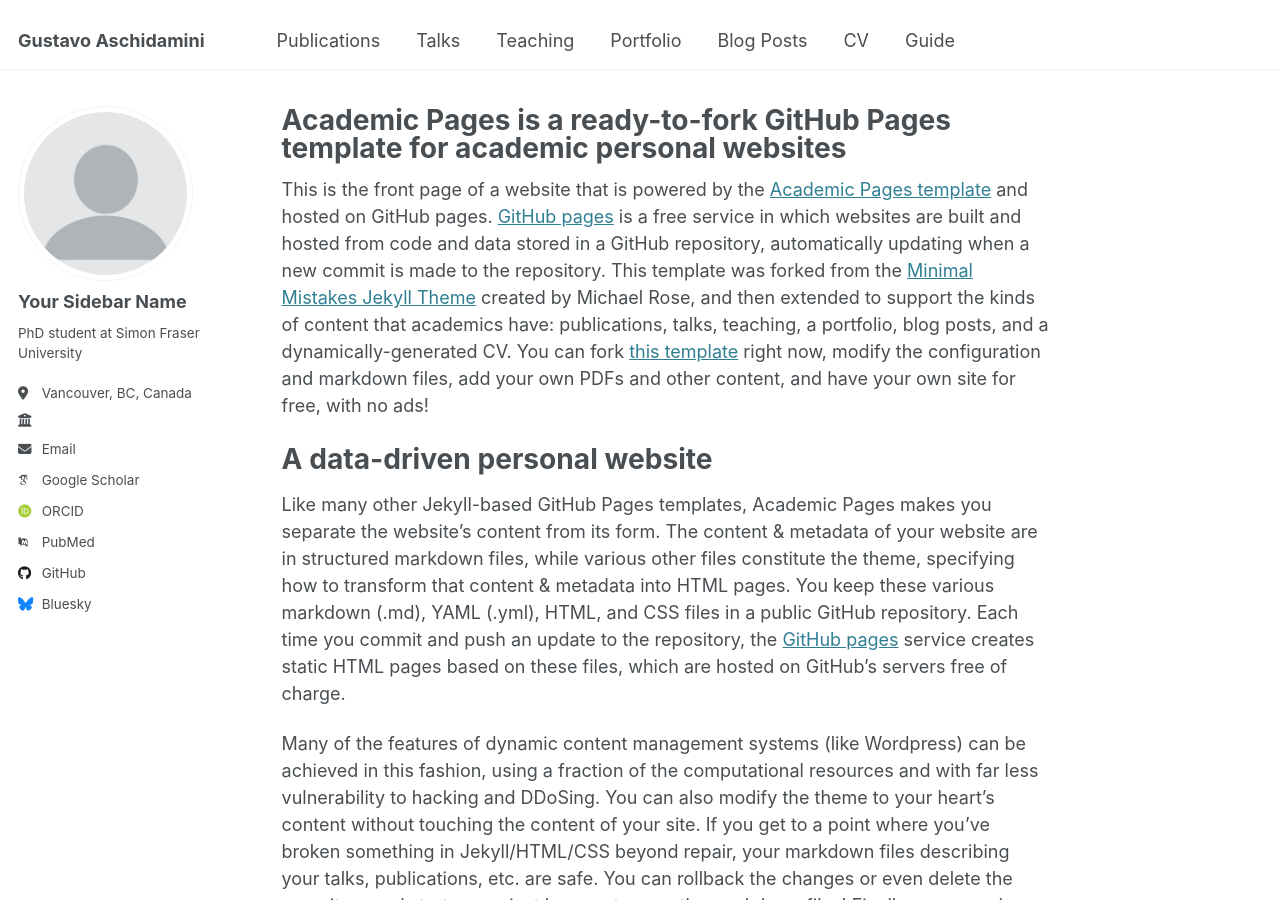
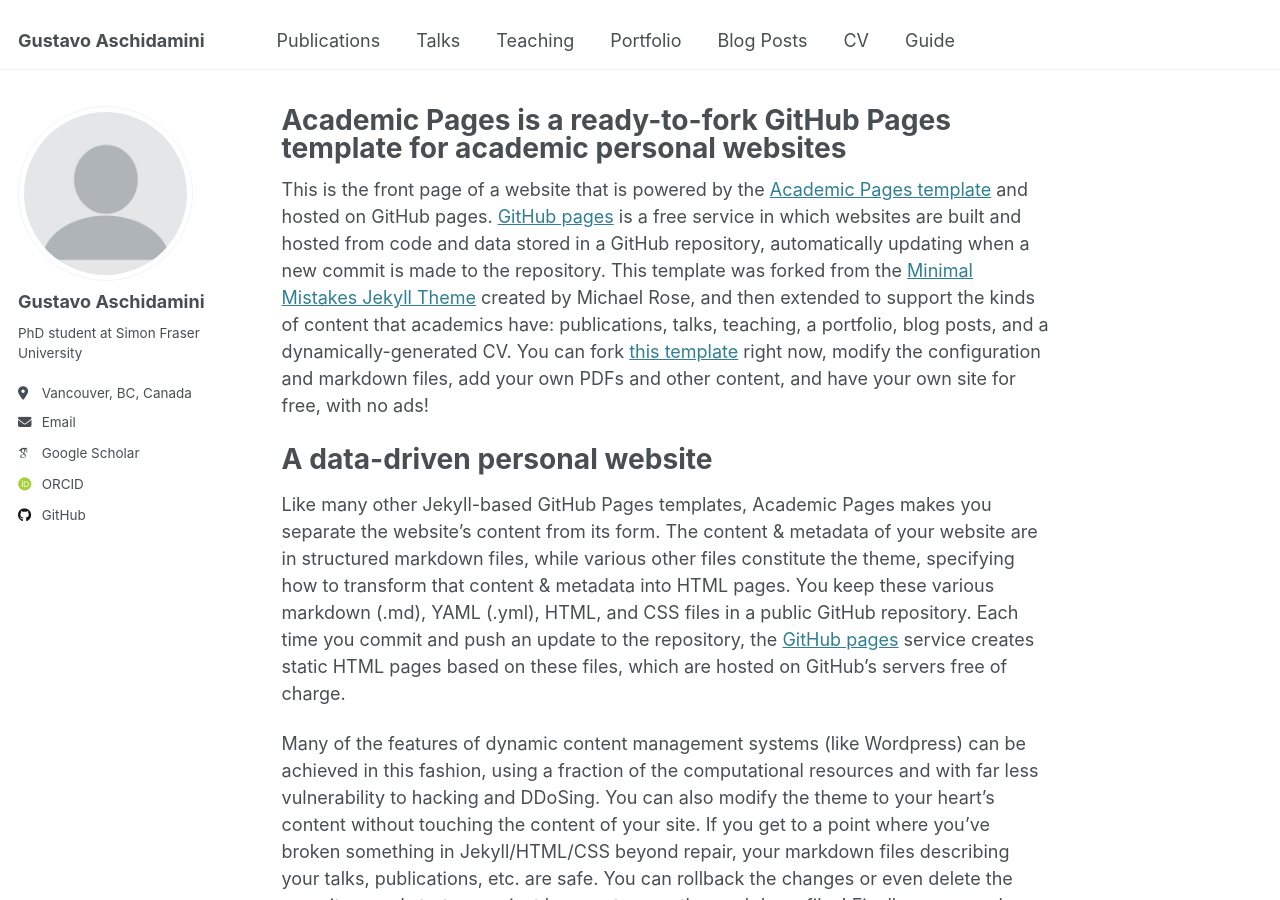
Before and after one commit to gaschidamini/gaschidamini.github.io, a Jekyll site: the page built from _pages/about.md, in a window 1280 px wide and 900 px high. Built offline with Jekyll 4.4.1, drawn with Linux system fonts in a browser that asks for light colours; some web fonts are replaced; part of the change alters nothing that is shown.

Commit message:
Update _config.yml

```diff
--- a/_config.yml
+++ b/_config.yml
@@ -23,34 +23,34 @@ repository               : "academicpages/academicpages.github.io"
 author:
   # Biographic information
   avatar           : "profile.png"
-  name             : "Your Sidebar Name"
+  name             : "Gustavo Aschidamini"
   pronouns         : # example: "she/her"
   bio              : "PhD student at Simon Fraser University"
   location         : "Vancouver, BC, Canada"
-  employer         : ""
+  employer         : #
   uri              : # URL
-  email            : "none@example.org"
+  email            : "gla113@sfu.ca"
 
   # Academic websites
   arxiv            : # URL - Update with the correct link to your profile
-  googlescholar    : "https://scholar.google.com/citations?user=PS_CX0AAAAAJ"
+  googlescholar    : "https://scholar.google.com/citations?user=f5t0LmcAAAAJ&hl=en&oi=ao"
   impactstory      : # URL
-  orcid            : "http://orcid.org/yourorcidurl"
+  orcid            : "http://orcid.org/0000-0002-1667-3803"
   semantic         : # URL
-  pubmed           : "https://www.ncbi.nlm.nih.gov/pubmed/?term=john+snow"
-  researchgate     : # https://www.researchgate.net/profile/Gustavo-Aschidamini?ev=hdr_xprf
+  pubmed           : # URL
+  researchgate     : # "https://www.researchgate.net/profile/Gustavo-Aschidamini?ev=hdr_xprf"
   scopus           : # URL
 
   # Repositories and software development
   bitbucket        : # Username - Update with your username on the site
   codepen          : # Username
   dribbble         : # Username
-  github           : "academicpages"
+  github           : "gaschidamini"
   kaggle           : # Username
   stackoverflow    : # User number or user number and name (i.e., use "1" or "1/jeff-atwood")
 
   # Social media
-  bluesky          : "bsky.app" # Replace this with you Bluesky username
+  bluesky          : # Username
   facebook         : # Username
   flickr           : # Username
   foursquare       : # Username
@@ -59,7 +59,7 @@ author:
   keybase          : # Username
   instagram        : # Username
   lastfm           : # Username
-  linkedin         : # Username
+  linkedin         : # "gustavoaschidamini"
   mastodon         : # URL
   medium           : # URL
   pinterest        : # Username
```
